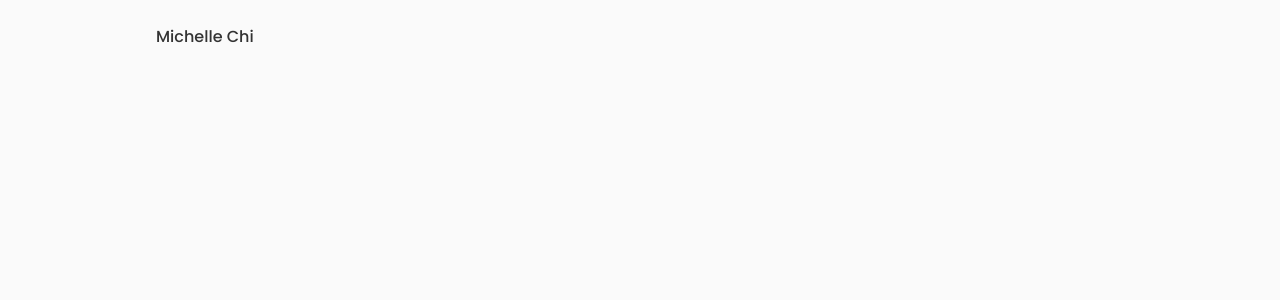
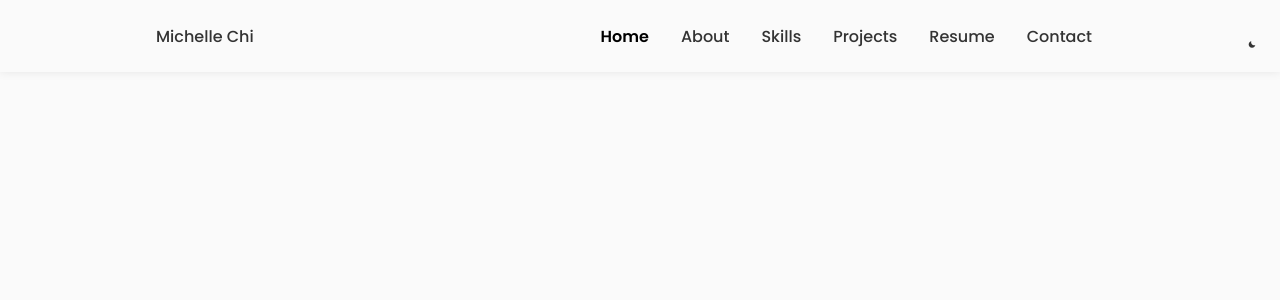
Before and after one commit to michellechi/Personal-Portfolio, a React (Create React App) app: page / in a window 1280 px wide. Shown: the top 300 px of the page. Built offline with nearby package versions, Linux system fonts and the light colour scheme.

Commit message:
header works, not dark mode

```diff
--- a/src/App.css
+++ b/src/App.css
@@ -1,24 +1,20 @@
-/*=============== GOOGLE FONTS ===============*/
 @import url("https://fonts.googleapis.com/css2?family=Poppins:wght@400;500;600&display=swap");
 
-/*=============== VARIABLES CSS ===============*/
 :root {
   --header-height: 3rem;
 
-  /*========== Colors ==========*/
-  /*Color mode HSL(hue, saturation, lightness)*/
   --hue: 0;
   --sat: 0%;
-  --title-color: hsl(var(--hue), var(--sat), 20%);
-  --title-color-dark: hsl(var(--hue), var(--sat), 0%);
-  --text-color: hsl(var(--hue), var(--sat), 46%);
-  --body-color: hsl(var(--hue), var(--sat), 98%);
-  --container-color: #fff;
+  --title-color: white;
+  --title-color-dark: white;
+  --text-color: white;
+  --body-color: black;
+  --container-color: black;
+  --border-rad: 1px solid rgba(255, 255, 255, 0.7);
+  --container-color-foot: rgba(184, 184, 184, 0.15);
 
-  /*========== Font and typography ==========*/
   --body-font: "Poppins", sans-serif;
 
-  /*.5rem = 8px | 1rem = 16px ...*/
   --big-font-size: 3.5rem;
   --h1-font-size: 2.25rem;
   --h2-font-size: 1.5rem;
@@ -28,13 +24,10 @@
   --smaller-font-size: 0.813rem;
   --tiny-font-size: 0.625rem;
 
-  /*========== Font weight ==========*/
   --font-normal: 400;
   --font-medium: 500;
   --font-semi-bold: 600;
 
-  /*========== Margenes Bottom ==========*/
-  /*.5rem = 8px | 1rem = 16px ...*/
   --mb-0-25: 0.25rem;
   --mb-0-5: 0.5rem;
   --mb-0-75: 0.75rem;
@@ -44,10 +37,32 @@
   --mb-2-5: 2.5rem;
   --mb-3: 3rem;
 
-  /*========== z index ==========*/
   --z-tooltip: 10;
   --z-fixed: 100;
   --z-modal: 1000;
+}
+
+.light_theme {
+  --title-color: hsl(var(--hue), var(--sat), 20%);
+  --title-color-dark: hsl(var(--hue), var(--sat), 0%);
+  --text-color: hsl(var(--hue), var(--sat), 46%);
+  --body-color: hsl(var(--hue), var(--sat), 98%);
+  --border-rad: 1px solid rgba(255, 0, 0, 0.1);
+  --container-color-foot: #fff;
+  --container-color: #fff;
+  --box-shadow: 0 -1px 4px rgba(0, 0, 0, 0.15);
+  --box-shadow-l: 0px -1px 10px rgba(0, 0, 0, 0.1);
+}
+.dark_theme {
+  --title-color: white;
+  --title-color-dark: white;
+  --text-color: white;
+  --body-color: black;
+  --container-color: black;
+  --border-rad: 1px solid rgba(255, 255, 255, 0.7);
+  --container-color-foot: rgba(184, 184, 184, 0.15);
+  --box-shadow: 0 -0.5px 1px rgb(255, 255, 255);
+  --box-shadow-l: 0px -1px 10px rgba(255, 255, 255, 0.569);
 }
 
 /* Responsive typography */
@@ -63,16 +78,25 @@
   }
 }
 
-
 /*=============== BASE ===============*/
 * {
   margin: 0;
   padding: 0;
   box-sizing: border-box;
+  transition-property: background-color, border-color, text-decoration-color,
+    fill, stroke, opacity, box-shadow, transform, filter, backdrop-filter;
+  transition-duration: 300ms;
+  transition-timing-function: ease-in-out;
 }
 
 html {
   scroll-behavior: smooth;
+  -webkit-tap-highlight-color: transparent;
+  /* overflow: hidden; */
+  transition: all;
+}
+html::-webkit-scrollbar {
+  display: none;
 }
 
 body,
@@ -217,43 +241,3 @@ img {
     margin-right: var(--mb-1);
   }
 }
-
-
-.App {
-  text-align: center;
-}
-
-.App-logo {
-  height: 40vmin;
-  pointer-events: none;
-}
-
-@media (prefers-reduced-motion: no-preference) {
-  .App-logo {
-    animation: App-logo-spin infinite 20s linear;
-  }
-}
-
-.App-header {
-  background-color: #282c34;
-  min-height: 100vh;
-  display: flex;
-  flex-direction: column;
-  align-items: center;
-  justify-content: center;
-  font-size: calc(10px + 2vmin);
-  color: white;
-}
-
-.App-link {
-  color: #61dafb;
-}
-
-@keyframes App-logo-spin {
-  from {
-    transform: rotate(0deg);
-  }
-  to {
-    transform: rotate(360deg);
-  }
-}
--- a/src/components/header/Header.jsx
+++ b/src/components/header/Header.jsx
@@ -1,55 +1,134 @@
-import React, { useState } from "react";
+import React, { useEffect, useState } from "react";
 import "./header.css";
 
 const Header = () => {
-    const[Toggle, showMenu] = useState(false);
+  const [Toggle, showMenu] = useState(false);
+
+  const [activeNav, setActiveNav] = useState("#home");
+
+  const [theme, setTheme] = useState("light_theme");
+
+  const [li, setli] = useState("bx bxs-moon");
+  // let li = "";
+  // let di = "bx bx-sun";
+
+  const toggleTheme = () => {
+    if (theme === "light_theme") {
+      setTheme("dark_theme");
+      setli("bx bxs-sun");
+    } else {
+      setTheme("light_theme");
+      setli("bx bxs-moon");
+    }
+  };
+
+  useEffect(() => {
+    document.documentElement.className = theme;
+  }, [theme]);
 
   return (
-        <header className='header'>
-            <nav className='nav container'>
-                <a href="index.html" className="nav__logo">Michelle Chi</a>
+    <header className="header" id="header">
+      <nav className="nav container">
+        <a href="#home" className="nav__logo">
+          Michelle Chi
+        </a>
+
         <div className={Toggle ? "nav__menu show-menu" : "nav__menu"}>
           <ul className="nav__list grid">
-                        <li className='nav__item'>
-                            <a href='#home' className='nav__link active-link'>
-                                <i className='uil uil-estate nav__icon'>Home</i>
+            <li className="nav__item">
+              <a
+                href="#home"
+                onClick={() => setActiveNav("#home")}
+                className={
+                  activeNav === "#home" ? "nav__link active-link" : "nav__link"
+                }
+              >
+                <i className="uil uil-estate nav__icon"></i> Home
               </a>
             </li>
-                        <li className='nav__item'>
-                            <a href='#about' className='nav__link'>
-                                <i className='uil uil-user nav__icon'>About</i>
+            <li className="nav__item">
+              <a
+                href="#about"
+                onClick={() => setActiveNav("#about")}
+                className={
+                  activeNav === "#about" ? "nav__link active-link" : "nav__link"
+                }
+              >
+                <i className="uil uil-user nav__icon"></i> About
               </a>
             </li>
-                        <li className='nav__item'>
-                            <a href='#skills' className='nav__link'>
-                                <i className='uil uil-file-alt nav__icon'>Skills</i>
+            <li className="nav__item">
+              <a
+                href="#skills"
+                onClick={() => setActiveNav("#skills")}
+                className={
+                  activeNav === "#skills"
+                    ? "nav__link active-link"
+                    : "nav__link"
+                }
+              >
+                <i className="uil uil-file-alt nav__icon"></i> Skills
               </a>
             </li>
-                        <li className='nav__item'>
-                            <a href='#services' className='nav__link'>
-                                <i className='uil uil-briefcase-alt nav__icon'>Services</i>
+            <li className="nav__item">
+              <a
+                href="#projects"
+                onClick={() => setActiveNav("#projects")}
+                className={
+                  activeNav === "#projects"
+                    ? "nav__link active-link"
+                    : "nav__link"
+                }
+              >
+                <i className="uil uil-scenery nav__icon"></i> Projects
               </a>
             </li>
-                        <li className='nav__item'>
-                            <a href='#portfolio' className='nav__link'>
-                                <i className='uil uil-scenery nav__icon'>Portfolio</i>
+            <li className="nav__item">
+              <a
+                href="#skills"
+                onClick={() => setActiveNav("#skills")}
+                className={
+                  activeNav === "#skills"
+                    ? "nav__link active-link"
+                    : "nav__link"
+                }
+              >
+                <i className="uil uil-file-alt nav__icon"></i> Resume
               </a>
             </li>
-                        <li className='nav__item'>
-                            <a href='#contact' className='nav__link'>
-                                <i className='uil uil-message nav__icon'>Contact</i>
+            <li className="nav__item">
+              <a
+                href="#skills"
+                onClick={() => setActiveNav("#skills")}
+                className={
+                  activeNav === "#skills"
+                    ? "nav__link active-link"
+                    : "nav__link"
+                }
+              >
+                <i className="uil uil-file-alt nav__icon"></i> Contact
               </a>
+            </li>
+
+            <li className="nav__item">
+              <div className="home__social-icon nav__icontoggle" onClick={toggleTheme}>
+                <i class={li}></i>
+              </div>
             </li>
           </ul>
 
-                    <i className='uil uil-times nav__close' onClick={() => showMenu(!Toggle)}></i>
+          <i
+            class="uil uil-times nav__close"
+            onClick={() => showMenu(!Toggle)}
+          ></i>
         </div>
-                <div className='nav__toggle' onClick={() => showMenu(!Toggle)}>
-                    <i class='uil uil-apps'></i>
+
+        <div className="nav__toggle" onClick={() => showMenu(!Toggle)}>
+          <i class="uil uil-apps"></i>
         </div>
       </nav>
     </header>
-    )
-}
+  );
+};
 
-export default Header
+export default Header;
--- a/src/components/header/header.css
+++ b/src/components/header/header.css
@@ -1,3 +1,6 @@
+#header {
+    box-shadow: var(--box-shadow-l);
+  }
   .header {
     width: 100%;
     position: fixed;
@@ -14,11 +17,23 @@
     align-items: center;
     column-gap: 1rem;
   }
-
+  .nav__icontoggle {
+    position: absolute;
+    right: 1.5rem;
+    bottom: 1.25rem;
+    font-size: 1.5rem;
+    cursor: pointer;
+    color: var(--title-color);
+    justify-content: center;
+  }
   .nav__logo,
   .nav__toggle {
     color: var(--title-color);
     font-weight: var(--font-medium);
+  }
+  .home__social-icon {
+    font-size: 0.5rem;
+    color: var(--title-color);
   }
 
   .nav__list {
@@ -30,10 +45,10 @@
     display: flex;
     flex-direction: column;
     align-items: center;
-    font-size: var(--small-font-size);
+    font-size: var(--smal-font-size);
     color: var(--title-color);
     font-weight: var(--font-medium);
-    transition: .3s
+    transition: 0.3s;
   }
 
   .nav__icon,
@@ -42,14 +57,11 @@
     display: none;
   }
 
-
   .active-link,
   .nav__link:hover {
     color: var(--title-color-dark);
+    font-weight: bolder;
   }
-
-
-/* BREAKPOINTS */
 
   @media screen and (max-width: 768px) {
     .header {
@@ -59,7 +71,6 @@
     .nav {
       height: var(--header-height);
     }
-
     .nav__menu {
       position: fixed;
       bottom: -100%;
@@ -67,26 +78,33 @@
       width: 100%;
       background-color: var(--body-color);
       padding: 2rem 1.5rem 4rem;
-        box-shadow: 0 -1px 4px rgba(0, 0, 0, 0.15);
+      box-shadow: var(--box-shadow);
       border-radius: 1.5rem 1.5rem 0 0;
       transition: 0.3s;
     }
-
-    /* SHOW MENU */
     .show-menu {
       bottom: 0;
     }
-
     .nav__list {
       display: grid;
-        grid-template-columns: repeat(3, 1fr);
+      grid-template-columns: repeat(2, 1fr);
       gap: 2rem;
     }
-
+    .nav__toggle {
+      font-size: 1.1rem;
+      cursor: pointer;
+    }
     .nav__icon {
       font-size: 1.2rem;
     }
-
+    .nav__icontoggle {
+      position: absolute;
+      left: 1.3rem;
+      bottom: 0.75rem;
+      font-size: 1.5rem;
+      cursor: pointer;
+      color: var(--title-color);
+    }
     .nav__close {
       position: absolute;
       right: 1.3rem;
@@ -95,29 +113,27 @@
       cursor: pointer;
       color: var(--title-color);
     }
-
-    .nav__close:hover {
+    .nav_close:hover {
       color: var(--title-color-dark);
     }
-
-    .nav__toggle {
-        font-size:  1.1rem;
+    .nav_toggle {
+      font-size: 1.1rem;
       cursor: pointer;
     }
-
     .nav__icon,
     .nav__close,
     .nav__toggle {
       display: block;
     }
-
   }
 
+  .header {
+    box-shadow: 0 -1px 10px rgba(0, 0, 0, 0.15);
+  }
   @media screen and (max-width: 350px) {
     .nav__menu {
       padding: 2rem 0.25rem 4rem;
     }
-
     .nav__list {
       column-gap: 0;
     }
```
Lines whose indentation alone changed are shown as unchanged.
